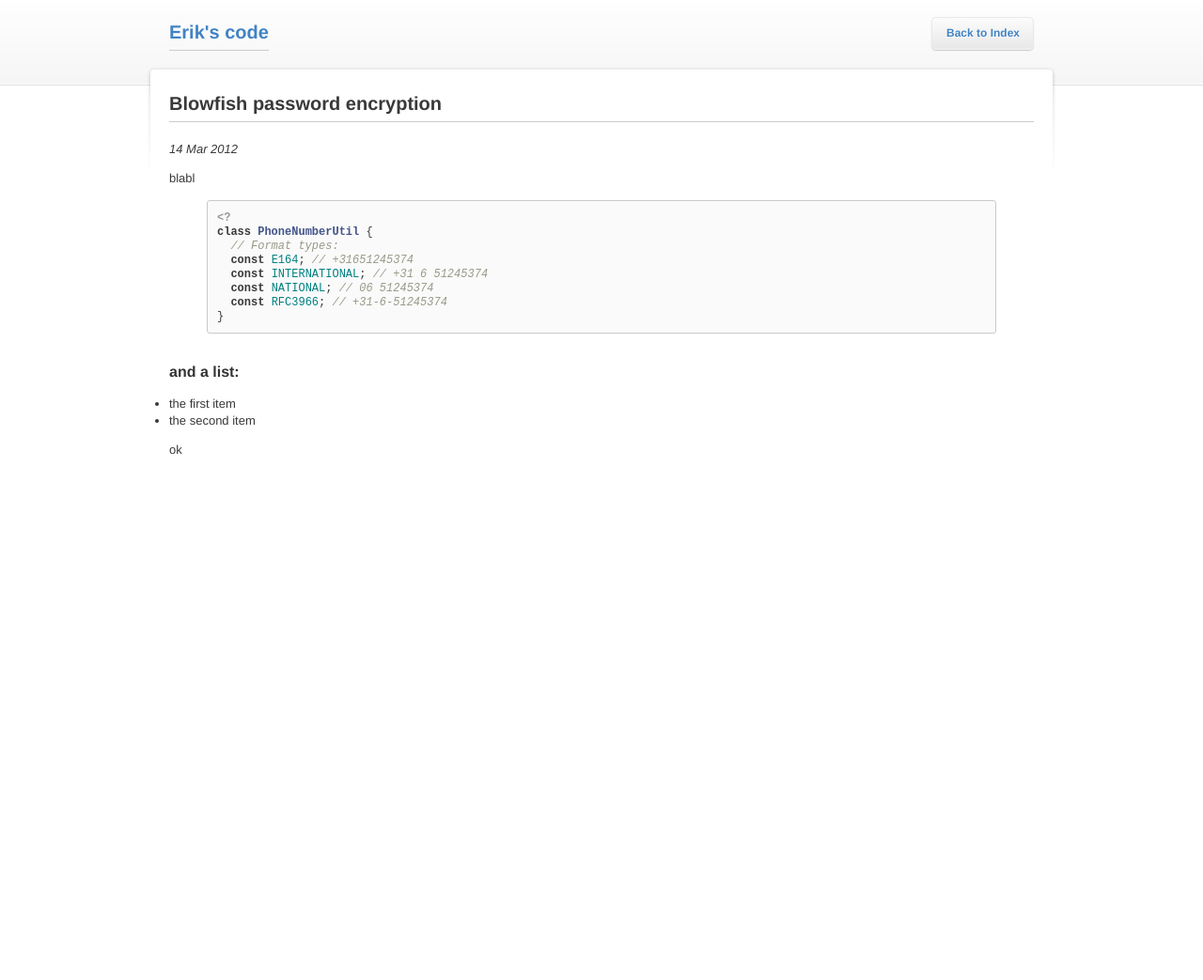
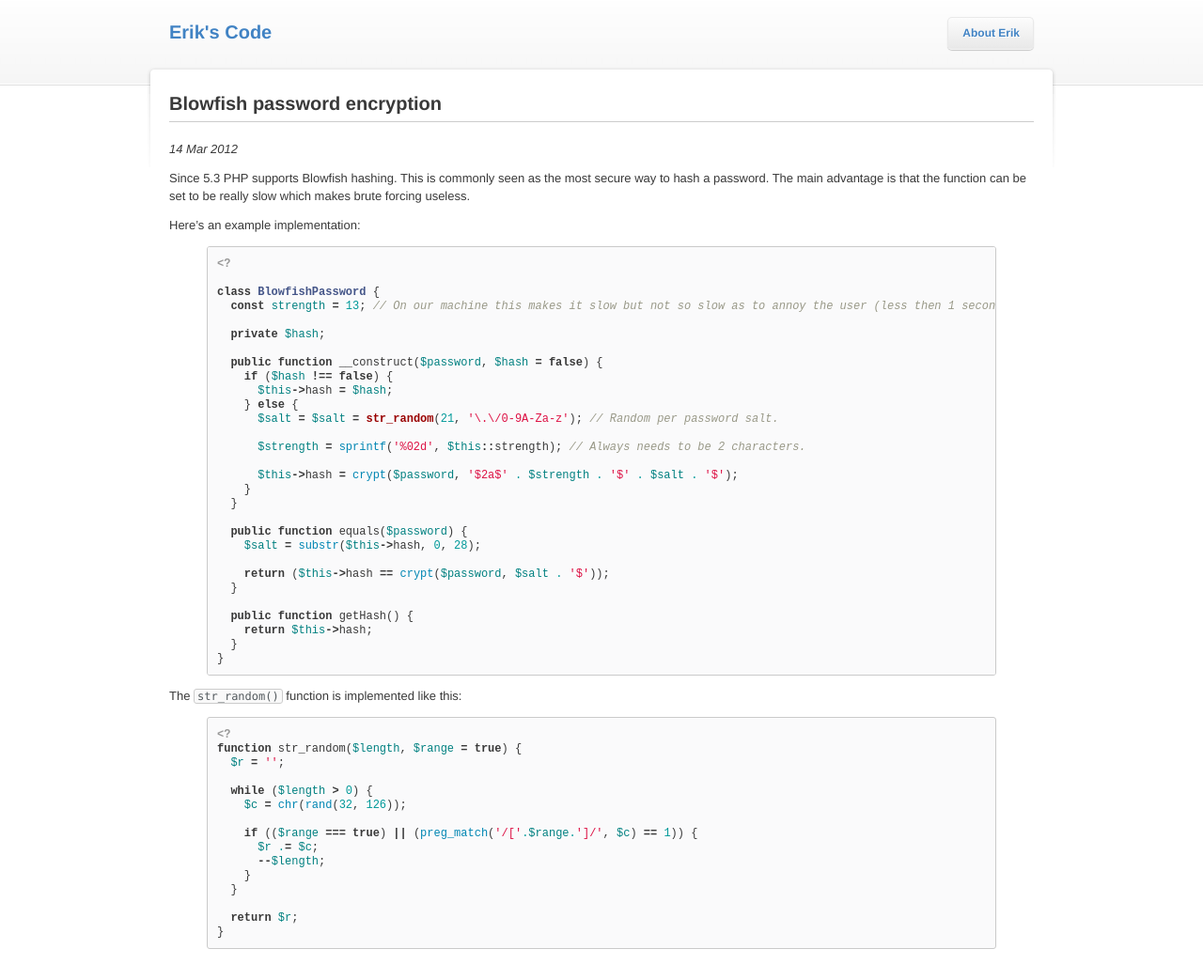
Before and after one commit to erikdubbelboer/blog.dubbelboer.com, a Jekyll site: the page built from _posts/2012-03-14-blowfish.md, in a window 1280 px wide. Shown: the whole page at 94% size. Built offline with Jekyll 4.4.1, drawn with Linux system fonts in a browser that asks for light colours; before the commit the page ends 900 px from its top, so only the background shows below that.

Commit message:
added lots of posts

```diff
--- a/_layouts/default.html
+++ b/_layouts/default.html
@@ -2,7 +2,7 @@
 <html lang="en">
 <head>
 <meta charset=utf-8>
-<title>{{ page.title }}</title>
+<title>{{ page.title }} - Erik's Code</title>
 <link href="/css/common.css" media="screen" rel="stylesheet" type="text/css">
 <link href="/css/pygments.css" media="screen" rel="stylesheet" type="text/css">
 </head>
@@ -11,10 +11,10 @@
     <div id="header-wrapper">
       <div id="header" class="basic" >
         <div class="site">
-          <a class="logo" href="/"><h1>Erik's code</h1></a>
+          <a class="logo" href="/"><h1>Erik's Code</h1></a>
           <div class="topsearch">
             <ul class="nav logged_out">
-              <li><a href="/">Back to Index</a></li>
+              <li><a href="/about.html">About Erik</a></li>
             </ul>
           </div><!-- .topsearch -->
         </div><!-- .site -->
--- a/_posts/2012-03-14-blowfish.md
+++ b/_posts/2012-03-14-blowfish.md
@@ -1,24 +1,62 @@
 ---
 title: Blowfish password encryption
 layout: post
+tags:
+- php
 ---
 
-blabl
+Since 5.3 PHP supports Blowfish hashing. This is commonly seen as the most secure way to hash a password. The main advantage is that the function can be set to be really slow which makes brute forcing useless.
+
+Here's an example implementation:
+
 {% highlight php %}
 <?
-class PhoneNumberUtil {
-  // Format types:
-  const E164; // +31651245374
-  const INTERNATIONAL; // +31 6 51245374
-  const NATIONAL; // 06 51245374
-  const RFC3966; // +31-6-51245374
+
+class BlowfishPassword {
+  const strength = 13; // On our machine this makes it slow but not so slow as to annoy the user (less then 1 second).
+
+  private $hash;
+
+  public function __construct($password, $hash = false) {
+    if ($hash !== false) {
+      $this->hash = $hash;
+    } else {
+      $salt = $salt = str_random(21, '\.\/0-9A-Za-z'); // Random per password salt.
+
+      $strength = sprintf('%02d', $this::strength); // Always needs to be 2 characters.
+
+      $this->hash = crypt($password, '$2a$' . $strength . '$' . $salt . '$');
+    }
+  }
+
+  public function equals($password) {
+    $salt = substr($this->hash, 0, 28);
+
+    return ($this->hash == crypt($password, $salt . '$'));
+  }
+
+  public function getHash() {
+    return $this->hash;
+  }
 }
 {% endhighlight %}
 
-and a list:
------------
+The `str_random()` function is implemented like this:
 
-* the first item
-* the second item
+{% highlight php %}
+<?
+function str_random($length, $range = true) {
+  $r = '';
 
-ok
+  while ($length > 0) {
+    $c = chr(rand(32, 126));
+
+    if (($range === true) || (preg_match('/['.$range.']/', $c) == 1)) {
+      $r .= $c;
+      --$length;
+    }
+  }
+
+  return $r;
+}
+{% endhighlight %}
--- a/css/common.css
+++ b/css/common.css
@@ -1,6 +1,4 @@
-/*------------------------------------------------------------------------------
-     Global Documentation Styles
-------------------------------------------------------------------------------*/
+/* Mostly from: https://github.com/pages/pages.github.com/ */
 
 html {
   height:100%;
@@ -96,15 +94,13 @@ a img {
   border: 0px;
 }
 
-/*------------------------------------------------------------------------------
-     Header Styles
-------------------------------------------------------------------------------*/
+
 
 #header-wrapper {
   margin-bottom: 0;
   clear: both;
   height: 91px;
-  background: white url(../images/background-v2.png) 0 0 repeat-x;
+  background: white url(../images/header-background.png) 0 0 repeat-x;
 }
 
 #header {
@@ -116,6 +112,10 @@ a img {
   float: left;
   margin-top: 15px;
   display: inline-block;
+}
+
+#header a.logo h1 {
+  border-bottom: 0;
 }
 
 #header ul.nav {
@@ -160,7 +160,7 @@ a img {
 
 
 /*------------------------------------------------------------------------------
-    Not Footer
+    Content
 ------------------------------------------------------------------------------*/
 
 #wrapper {
@@ -401,3 +401,14 @@ span.bash-output {
   -khtml-user-select: none;
   user-select: none;
 }
+
+
+/*------------------------------------------------------------------------------
+    About
+------------------------------------------------------------------------------*/
+
+#about span {
+color: #999;
+float: left;
+width: 5em;
+}
```
Also changed, not shown: _posts/2012-01-05-php-autoload.md (added, +46 -0 lines), _posts/2012-01-08-x-mixed-replace.md (added, +45 -0 lines), _posts/2012-02-20-php-user-ini.md (added, +22 -0 lines), _posts/2012-03-11-node-async.md (added, +9 -0 lines), _posts/2012-03-15-favicon.md (added, +15 -0 lines), _posts/2012-03-17-premature-c-optimizations.md (added, +44 -0 lines), _posts/new.md (added, +12 -0 lines), about.md (added, +16 -0 lines), atom.xml (added, +25 -0 lines), index.md (+3 -1 lines), sitemap.xml (added, +24 -0 lines), favicon.ico (added), images/header-background.png (renamed from images/background-v2.png).
